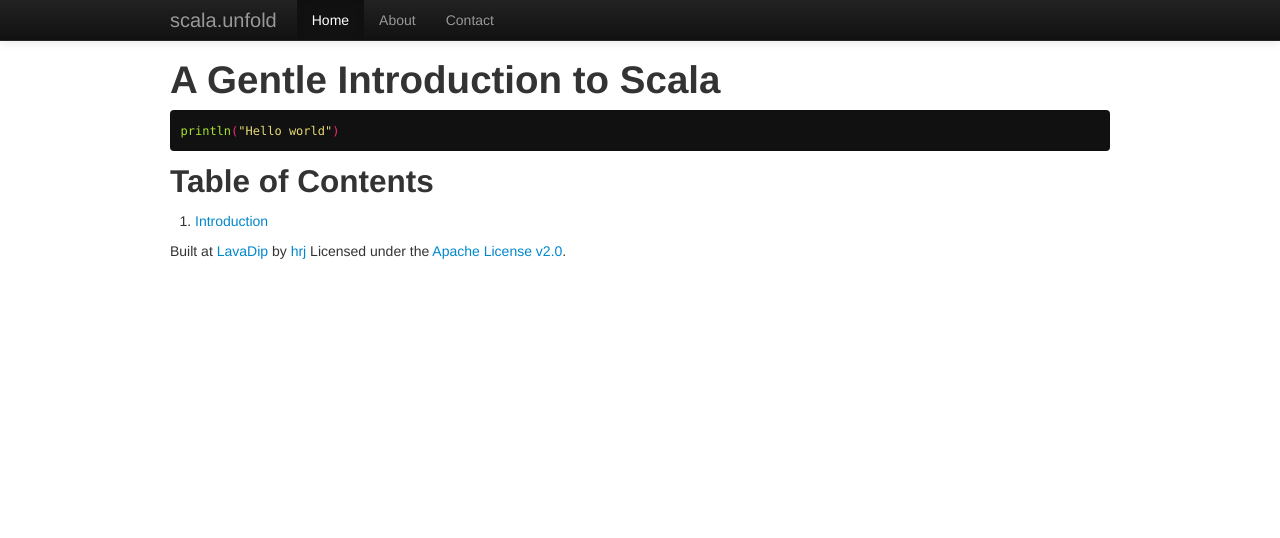
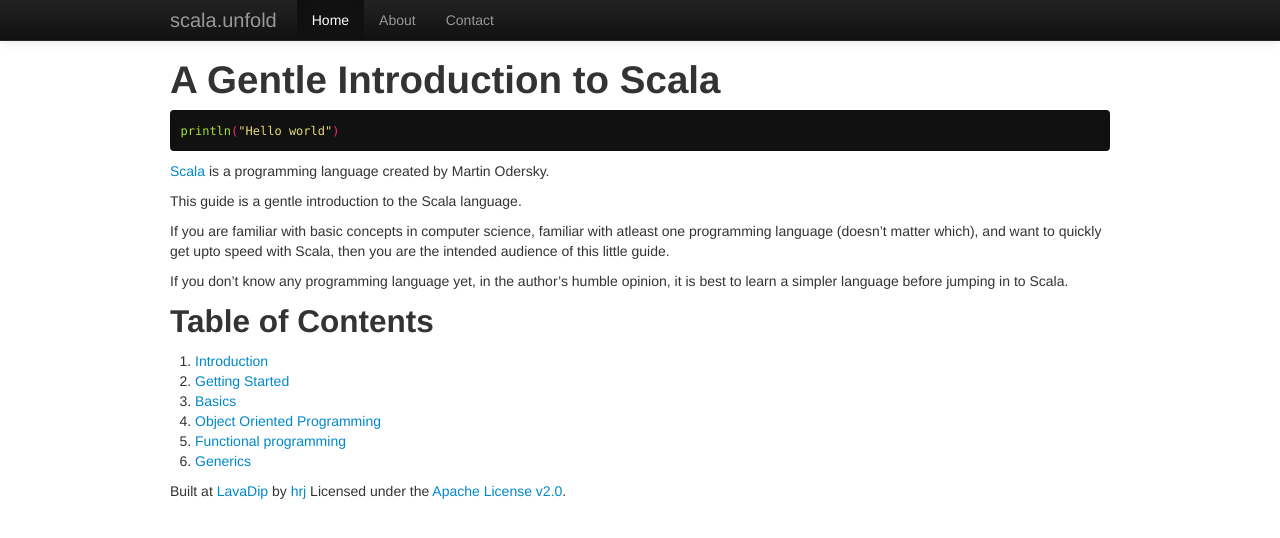
Before and after one commit to hrj/scala.unfold, a Jekyll site: the page built from index.md, in a window 1280 px wide. Shown: the top 538 px of the page. Built offline with Jekyll 4.4.1, drawn with Linux system fonts in a browser that asks for light colours; Markdown is read by kramdown in place of the engine named in the settings.

Commit message:
Elaborated front page

````diff
--- a/index.md
+++ b/index.md
@@ -8,5 +8,21 @@ layout: default
 println("Hello world")
 ```
 
+[Scala](http://scala-lang.org/) is a programming language created by Martin Odersky.
+
+This guide is a gentle introduction to the Scala language.
+
+If you are familiar with basic concepts in computer science, familiar with atleast
+one programming language (doesn't matter which), and want to quickly get upto speed with Scala,
+then you are the intended audience of this little guide.
+
+If you don't know any programming language yet, in the author's humble opinion, it is best to learn
+a simpler language before jumping in to Scala.
+
 ## Table of Contents
 1. [Introduction](chapter1)
+2. [Getting Started](chapter2)
+3. [Basics](chapter2)
+4. [Object Oriented Programming](chapter2)
+5. [Functional programming](chapter2)
+6. [Generics](chapter2)
````
